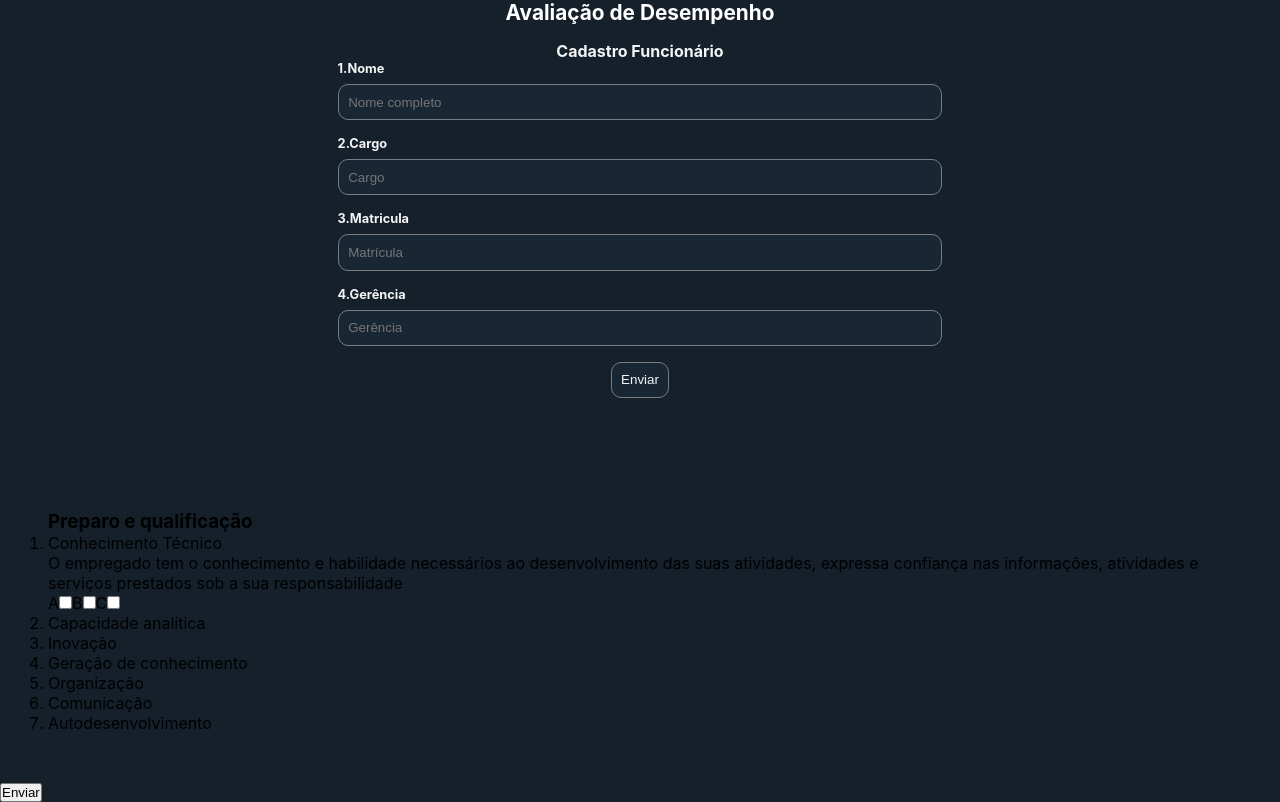
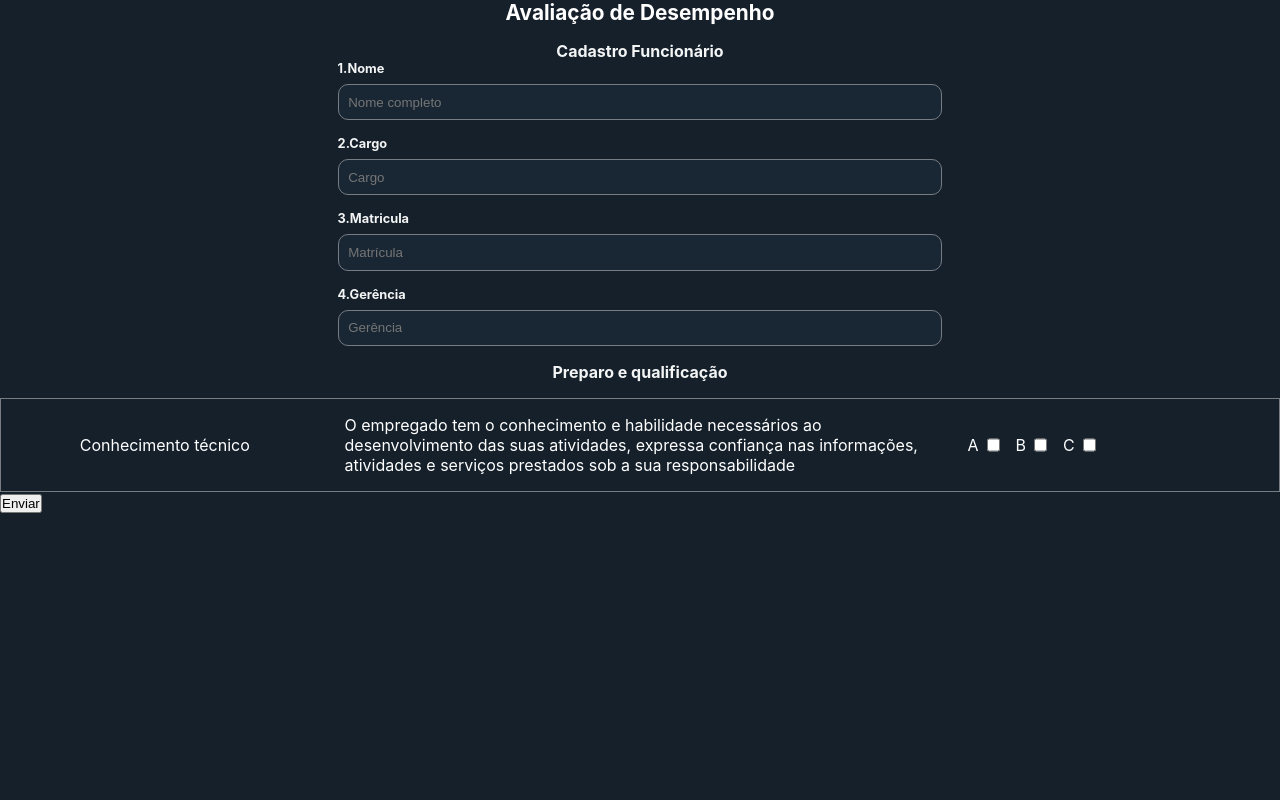
Before and after one commit to Leandro-Frota/appAvaliacaoDesempenho, a React (Create React App) app: page / in a window 1280 px wide. Built offline with nearby package versions, Linux system fonts and the light colour scheme.

Commit message:
refactor component question and capture input check

```diff
--- a/src/App.css
+++ b/src/App.css
@@ -9,8 +9,8 @@
 .app{
   background-color: #15202B;
   color: black;
-  width: 100vw;
-  height: 100%;
+  width: 100%;
+  height: 100vh;
 
 }
 
--- a/src/App.js
+++ b/src/App.js
@@ -2,7 +2,8 @@
 import { useState } from 'react';
 import './App.css';
 import Cadastro from './Componentes/Cadastro/Cadastro.jsx';
-import PreparoQualificacao from './Componentes/PreparoQualificacao/PreparoQualificacao.jsx'
+
+import PreparoQualificacao from './Componentes/PreparoQualificação/PreparoQualificação.jsx';
 
 function App() {
 
@@ -48,6 +49,7 @@
          updateManagement={updateManagement}
          updateListEmploy = {updateListEmploy}
          />
+
         <PreparoQualificacao/>
         <button>Enviar</button>
       </form>
--- a/src/Componentes/Cadastro/Cadastro.jsx
+++ b/src/Componentes/Cadastro/Cadastro.jsx
@@ -19,12 +19,8 @@
     }
 
 
-
-
-
-
     return (
-        <form className='form' onSubmit={props.updateListEmploy}>
+        <div className='form' onSubmit={props.updateListEmploy}>
             <h2>Cadastro Funcionário</h2>
             <section className='wrapperEmploy'>
                 <div className='input'>
@@ -43,10 +39,10 @@
                     <label htmlFor="registration">4.Gerência</label>
                     <input  onChange={captureManagement} className='registration' type="text" placeholder='Gerência' />
                 </div>
-                <button className='btnSaveEmploy'>Enviar</button>
+                {/* <button className='btnSaveEmploy'>Enviar</button> */}
 
             </section>
-        </form>
+        </div>
     )
 }
 
--- a/src/Componentes/PreparoQualificacao/PreparoQualificacao.css
+++ /dev/null
@@ -1,5 +0,0 @@
-.wrapperPreparationQaulification{
-    width: 100%;
-    margin-top: 3rem ;
-    padding: 3rem;
-}
--- a/src/Componentes/PreparoQualificacao/PreparoQualificacao.jsx
+++ /dev/null
@@ -1,40 +0,0 @@
-import './PreparoQualificacao.css'
-
-function PreparoQualificacao(){
-    return(
-        <div className='wrapperPreparationQaulification'>
-            <h3>Preparo e qualificação</h3>
-            <ol className='listPrepQualification'>
-                <li>
-                    <div>
-                        <p>Conhecimento Técnico</p>
-                    </div>
-                    <div>
-                       <p> O empregado tem o conhecimento e habilidade necessários
-                        ao desenvolvimento das suas atividades, expressa confiança
-                        nas informações, atividades e serviços prestados sob a sua responsabilidade
-                        </p>
-                    </div>
-                    <div>
-                        <label htmlFor="inputA">A</label>
-                        <input className='inputA' type="checkbox" />
-                        <label htmlFor="inputB">B</label>
-                        <input className='inputB' type="checkbox" />
-                        <label htmlFor="inputC">C</label>
-                        <input className='inpuC' type="checkbox" />
-
-                    </div>
-                </li>
-                <li>Capacidade analítica</li>
-                <li>Inovação</li>
-                <li>Geração de conhecimento</li>
-                <li>Organização</li>
-                <li>Comunicação</li>
-                <li>Autodesenvolvimento</li>
-            </ol>
-
-        </div>
-    )
-}
-
-export default PreparoQualificacao
--- /dev/null
+++ b/src/Componentes/PreparoQualificação/PreparoQualificacao.css
@@ -0,0 +1,5 @@
+
+
+h2{
+    text-align: center;
+}
--- /dev/null
+++ b/src/Componentes/PreparoQualificação/PreparoQualificação.jsx
@@ -0,0 +1,33 @@
+import "./PreparoQualificacao.css"
+import Question from "../Question/Question";
+import { useState } from "react";
+
+
+
+function PreparoQualificacao(){
+
+    const [check, setCheck] = useState(false)
+
+    function captureCheck(check){
+        setCheck(check)
+    }
+
+    console.log(check)
+
+    return(
+        <div>
+            <h2>Preparo e qualificação</h2>
+            <Question
+            title='Conhecimento técnico'
+            description='O empregado tem o conhecimento e habilidade necessários
+                        ao desenvolvimento das suas atividades, expressa confiança nas informações,
+                        atividades e serviços prestados sob a sua responsabilidade'
+            pounds = {captureCheck}
+            />
+
+        </div>
+    )
+
+}
+
+export default PreparoQualificacao
--- /dev/null
+++ b/src/Componentes/Question/Question.css
@@ -0,0 +1,42 @@
+.quizContainer{
+    width: 100%;
+    margin-top: 1rem ;
+    padding: 1rem 1rem 1rem 1rem ;
+    border: .5px solid #777C83;
+    color: #fff;
+    display:flex;
+    flex-direction: column;
+    align-items: center;
+    gap: 1rem;
+
+
+}
+
+.quizContent{
+    display: flex;
+    align-items: center;
+    justify-content: space-around;
+    gap:2rem;
+}
+
+.quizContentType{
+    text-align: center;
+    flex:1;
+}
+
+.quizContentTypeDescription{
+    flex:2;
+}
+
+.quizContentTypeValours{
+    flex: 1;
+    display: flex;
+    flex-direction: row;
+    align-items: center;
+    gap: 1rem;
+}
+
+.quizContentTypeValours div{
+    display: flex;
+    gap: 0.5rem;
+}
--- /dev/null
+++ b/src/Componentes/Question/Question.jsx
@@ -0,0 +1,42 @@
+import './Question.css'
+
+function Quiz({title,description, pounds}){
+
+
+    function capturePounds(e){
+        pounds(e.target.checked)
+    }
+
+    return(
+
+        <div className='quizContainer'>
+
+
+            <div className='quizContent'>
+                    <div className='quizContentType'>
+                        <p>{title}</p>
+                    </div>
+                    <div className='quizContentTypeDescription'>
+                       <p> {description}</p>
+                    </div>
+                    <div className='quizContentTypeValours'>
+                        <div>
+                            <label htmlFor="inputA">A</label>
+                            <input  onChange={capturePounds} className='inputA' type="checkbox" />
+                        </div>
+                        <div>
+                            <label htmlFor="inputB">B</label>
+                            <input className='inputB' type="checkbox" />
+                        </div>
+                        <div>
+                            <label htmlFor="inputC">C</label>
+                            <input className='inputC' type="checkbox" />
+                        </div>
+                    </div>
+            </div>
+     </div>
+
+            )
+}
+
+export default Quiz
--- a/src/index.css
+++ b/src/index.css
@@ -5,6 +5,8 @@
     sans-serif;
   -webkit-font-smoothing: antialiased;
   -moz-osx-font-smoothing: grayscale;
+  padding: 0;
+  box-sizing: border-box;
 }
 
 code {
```
